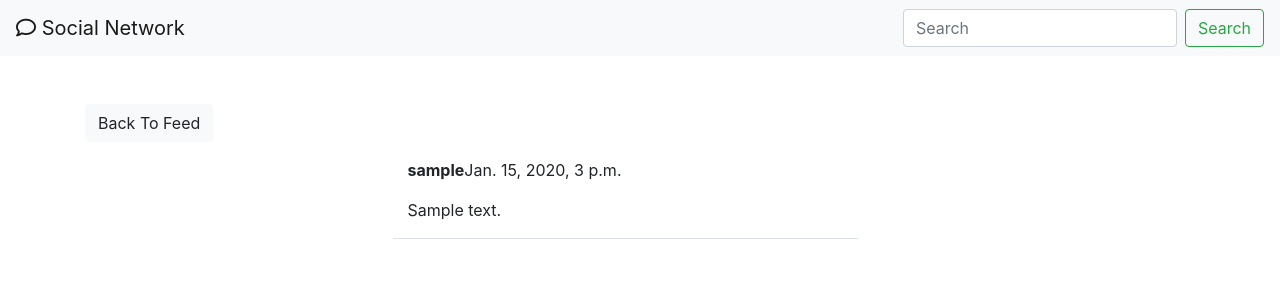
After one commit to islombeknematov/Twitter-Clone, a Django app: page /social/post/1/ in a window 1280 px wide. The commit adds this page. Shown: the top 300 px of the page. Run offline with Django 4.2, Linux system fonts and the light colour scheme; tables that the repository leaves empty hold one stand-in row (values such as "Sample post"); some libraries are stand-ins or nearby versions.

Commit message:
new commit

```diff
--- a/Main/settings.py
+++ b/Main/settings.py
@@ -145,7 +145,7 @@ DEFAULT_AUTO_FIELD = 'django.db.models.BigAutoField'
 ACCOUNTS_ACTIVATION_DAYS = 7
 
 LOGIN_URL = '/'
-LOGIN_REDIRECT_URL = '/'
-LOGOUT_REDIRECT_URL = '/accounts/login/'
+LOGIN_REDIRECT_URL = '/social/'
+LOGOUT_REDIRECT_URL = '/'
 ACCOUNT_EMAIL_REQUIRED = True
 EMAIL_BACKEND = 'django.core.mail.backends.console.EmailBackend'
--- a/social/urls.py
+++ b/social/urls.py
@@ -1,7 +1,9 @@
 from django.urls import path
-from .views import PostModelListView
+from .views import PostModelListView, PostModelDetailView
+
 app_name = 'social'
 
 urlpatterns = [
     path('', PostModelListView.as_view(), name='post-list'),
+    path('post/<int:pk>/', PostModelDetailView.as_view(), name='post-detail'),
 ]
--- a/social/views.py
+++ b/social/views.py
@@ -1,6 +1,7 @@
 from django.shortcuts import render
+from django.views import View
+
 from .forms import PostModelForm
-from django.views import View
 from .models import PostModel
 
 
@@ -30,3 +31,15 @@ class PostModelListView(View):
 
         }
         return render(request, 'social/post_list.html', context)
+
+
+class PostModelDetailView(View):
+
+    def get(self, request, pk, *args, **kwargs):
+        post = PostModel.objects.get(pk=pk)
+
+        context = {
+            'post': post
+        }
+
+        return render(request, 'social/post_detail.html', context)
--- a/templates/layouts/header.html
+++ b/templates/layouts/header.html
@@ -2,10 +2,16 @@
 
 {% block content %}
     <nav class="navbar navbar-light bg-light justify-content-between">
-        <a class="navbar-brand">Navbar</a>
+        <a class="navbar-brand"> <i class="fa fa-comment-o"></i> Social Network</a>
         <form class="form-inline">
             <input class="form-control mr-sm-2" type="search" placeholder="Search" aria-label="Search">
             <button class="btn btn-outline-success my-2 my-sm-0" type="submit">Search</button>
+            {#        </form>#}
+
+            {% if user.is_authenticated %}
+                <button class="btn btn-dark ml-2"><a class="text-light" href="{% url 'auth_logout' %}">Logout</a></button>
+            {% endif %}
         </form>
+
     </nav>
 {% endblock %}
--- a/templates/registration/login.html
+++ b/templates/registration/login.html
@@ -9,7 +9,8 @@
         <p>{% blocktrans %}Your username and password didn't match. Please try again.{% endblocktrans %}</p>
     {% endif %}
 
-    <form method="post" action="{% url 'auth_login' %}">{% csrf_token %}
+    <form method="post" action="{% url 'auth_login' %}">
+        {% csrf_token %}
         <table>
             <tr>
                 <td>{% trans form.username.label_tag %}</td>
--- /dev/null
+++ b/templates/social/post_detail.html
@@ -0,0 +1,32 @@
+{% extends 'layouts/base.html' %}
+
+
+{% block content %}
+    <div class="container">
+
+        <div class="row mt-5">
+            <div class="col-md-5 col-sm-6">
+                <a href="{% url 'social:post-list' %}" class="btn btn-light">Back To Feed</a>
+            </div>
+
+
+            <div class="row justify-content-center mt-3 mb-5">
+                <div class="col-md-5 col-sm-12 border-bottom">
+                 <p><strong>{{ post.author }}</strong>{{ post.created_at }}</p>
+                    <p>{{ post.body }}</p>
+                </div>
+            </div>
+
+            {#        <div class="row justify-content-center mt-3 mb-5">#}
+            {#            <div class="col-md-5 col-sm-12 border-bottom">#}
+            {#                <form method="post" action="{% url 'social:post-list' %}">#}
+            {#                    {% csrf_token %}#}
+            {#                    {{ form.as_p }}#}
+            {#                    <button type="submit" class="btn-block btn btn-dark">Save</button>#}
+            {#                </form>#}
+            {#            </div>#}
+            {#        </div>#}
+        </div>
+
+    </div>
+{% endblock content %}
--- a/templates/social/post_list.html
+++ b/templates/social/post_list.html
@@ -23,9 +23,11 @@
 
         {% for post in post_list %}
             <div class="row justify-content-center mt-3">
-                <div class="col-md-5 col-sm-12 border-bottom">
+                <div class="col-md-5 col-sm-12 border-bottom position-relative">
                     <p><strong>{{ post.author }}</strong> {{ post.created_at }}</p>
                     <p>{{ post.body }}</p>
+                    <a href="{% url 'social:post-detail' post.pk %}" class="stretched-link"></a>
+
                 </div>
             </div>
         {% endfor %}
```
